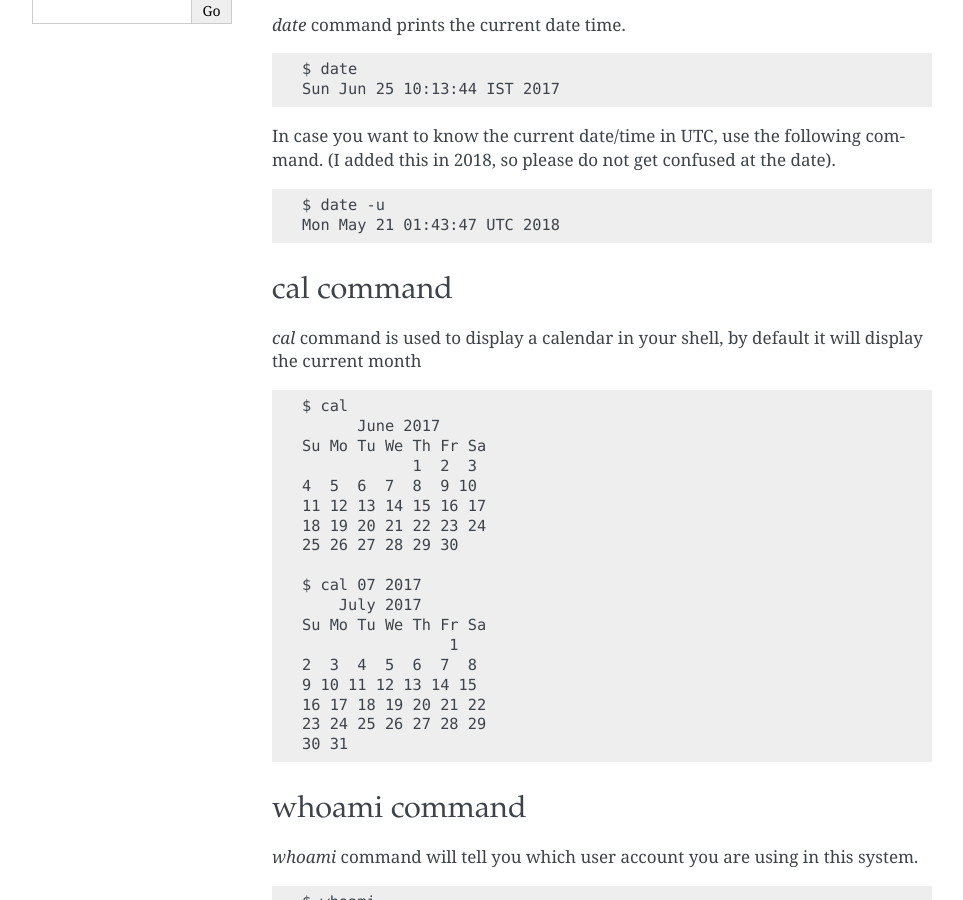
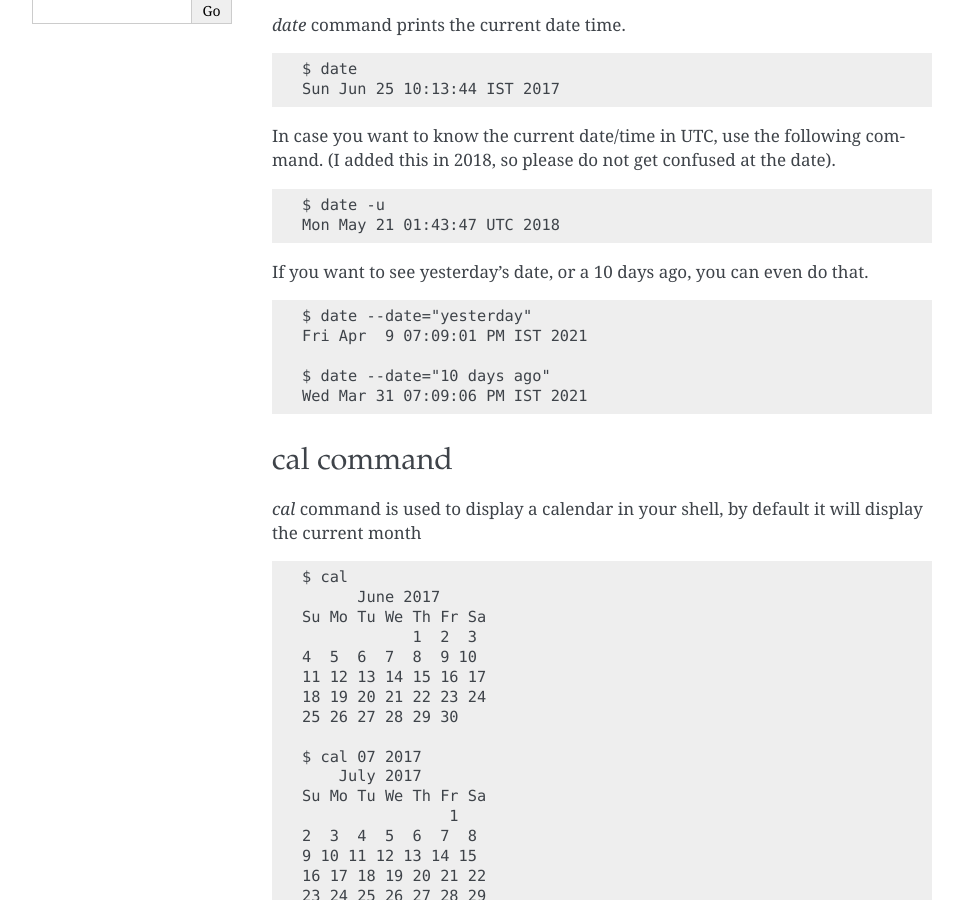
Before and after one commit to kushaldas/lym, a Sphinx documentation site: the page built from docs/startingcommands.rst, in a window 1280 px wide and 900 px high, scrolled down 1188 px. Shown: the whole window, without its empty margins (148-1111 px from the left). Built offline with Sphinx 7.4.7, drawn with Linux system fonts in a browser that asks for light colours; a script that is not in the unit is left out.

Commit message:
Adds more date examples

```diff
--- a/docs/startingcommands.rst
+++ b/docs/startingcommands.rst
@@ -52,6 +52,17 @@ In case you want to know the current date/time in UTC, use the following command
 
     $ date -u
     Mon May 21 01:43:47 UTC 2018
+
+If you want to see yesterday's date, or a 10 days ago, you can even do that.
+
+::
+
+        $ date --date="yesterday"
+        Fri Apr  9 07:09:01 PM IST 2021
+
+        $ date --date="10 days ago"
+        Wed Mar 31 07:09:06 PM IST 2021
+
 
 cal command
 ------------
```
